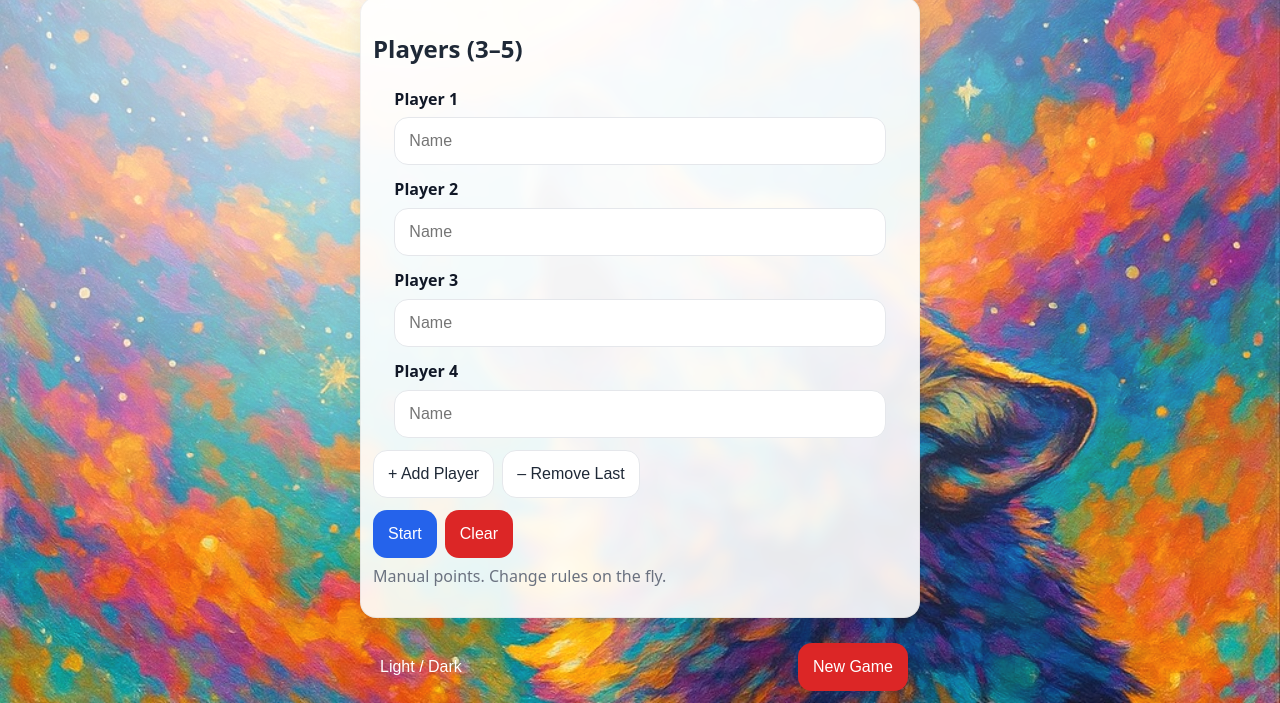
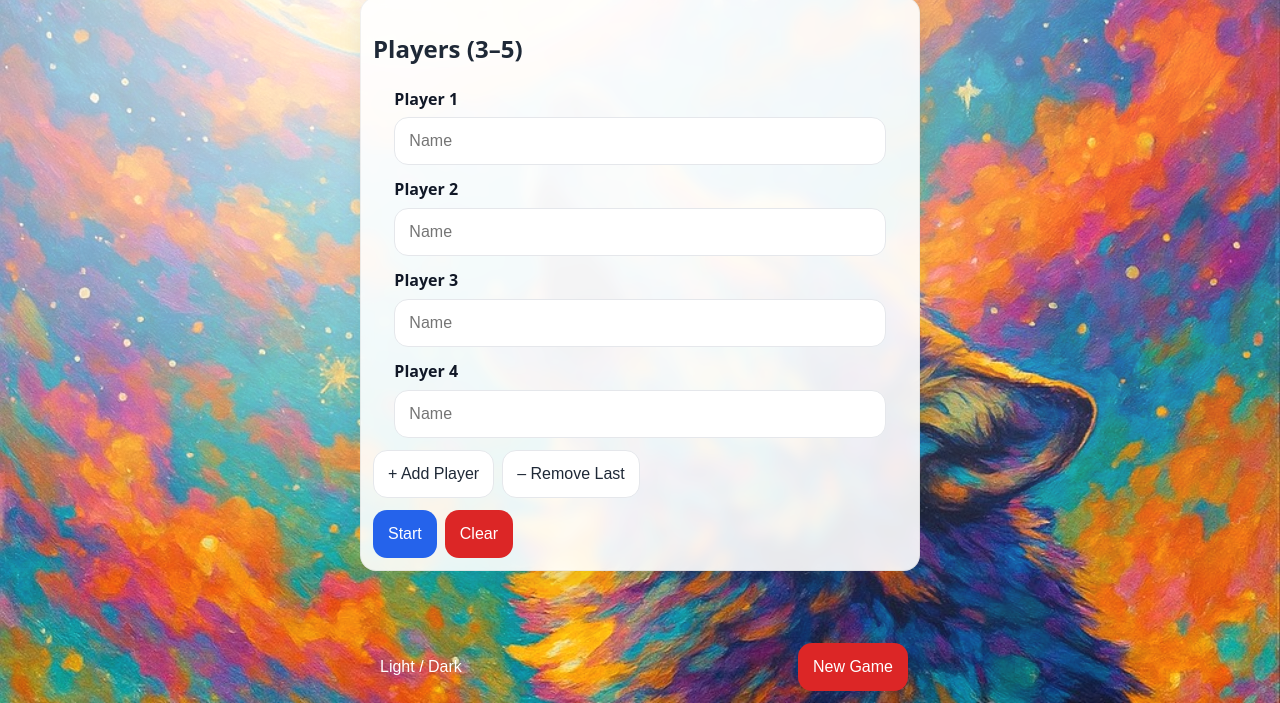
Before and after one commit to csteinbacher/golfage, a plain HTML site: page index.html in a window 1280 px wide. Shown: the part 97-800 px from the top of the page. Drawn offline with Linux system fonts and the light colour scheme.

Commit message:
Update index.html

```diff
--- a/index.html
+++ b/index.html
@@ -27,7 +27,7 @@
           <button id="startBtn" class="primary">Start</button>
           <button id="clearBtn" type="button" class="danger">Clear</button>
         </div>
-        <p class="muted mt-small">Manual points. Change rules on the fly.</p>
+        <!-- <p class="muted mt-small">Manual points. Change rules on the fly.</p> -->
       </section>
 
       <!-- BOARD -->
```
